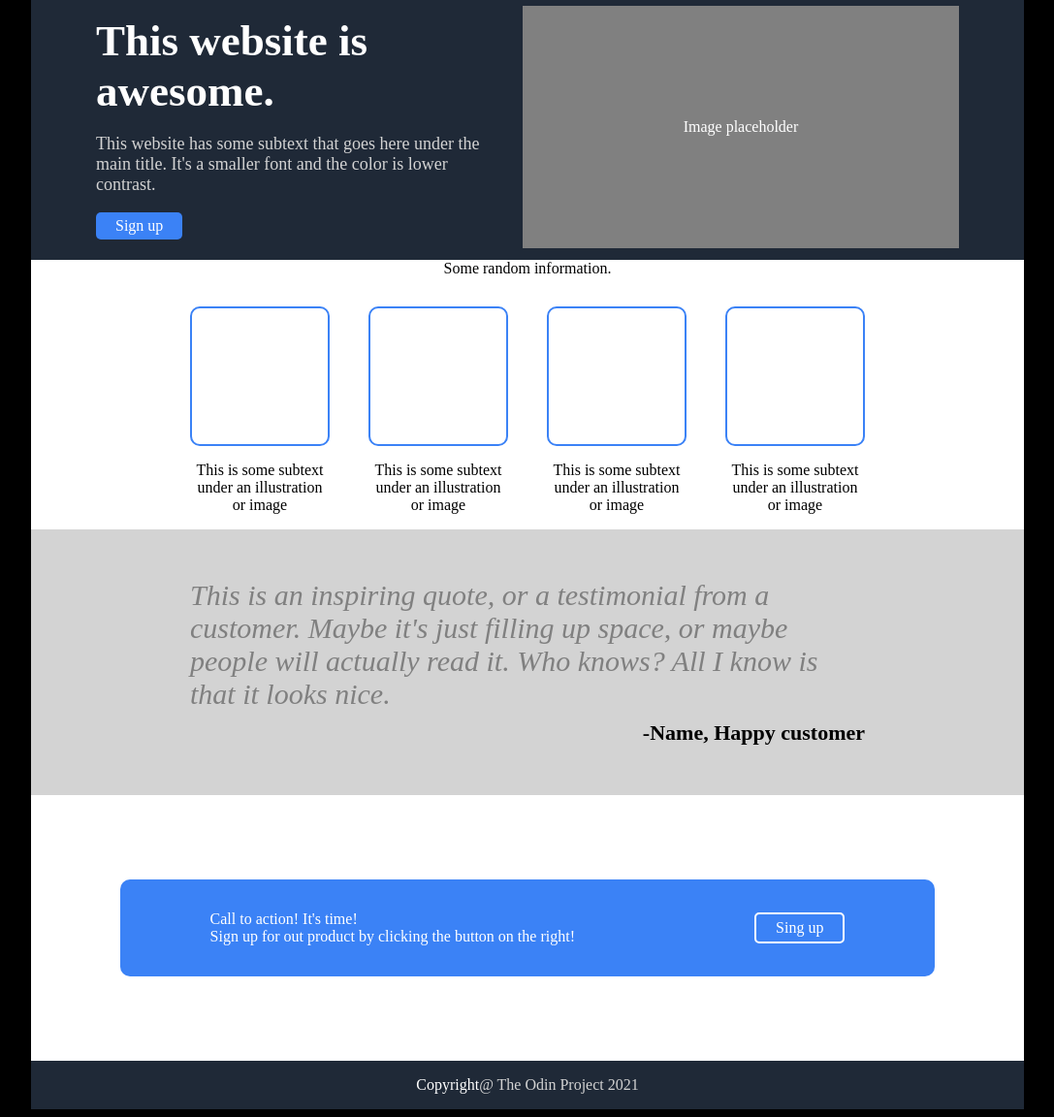
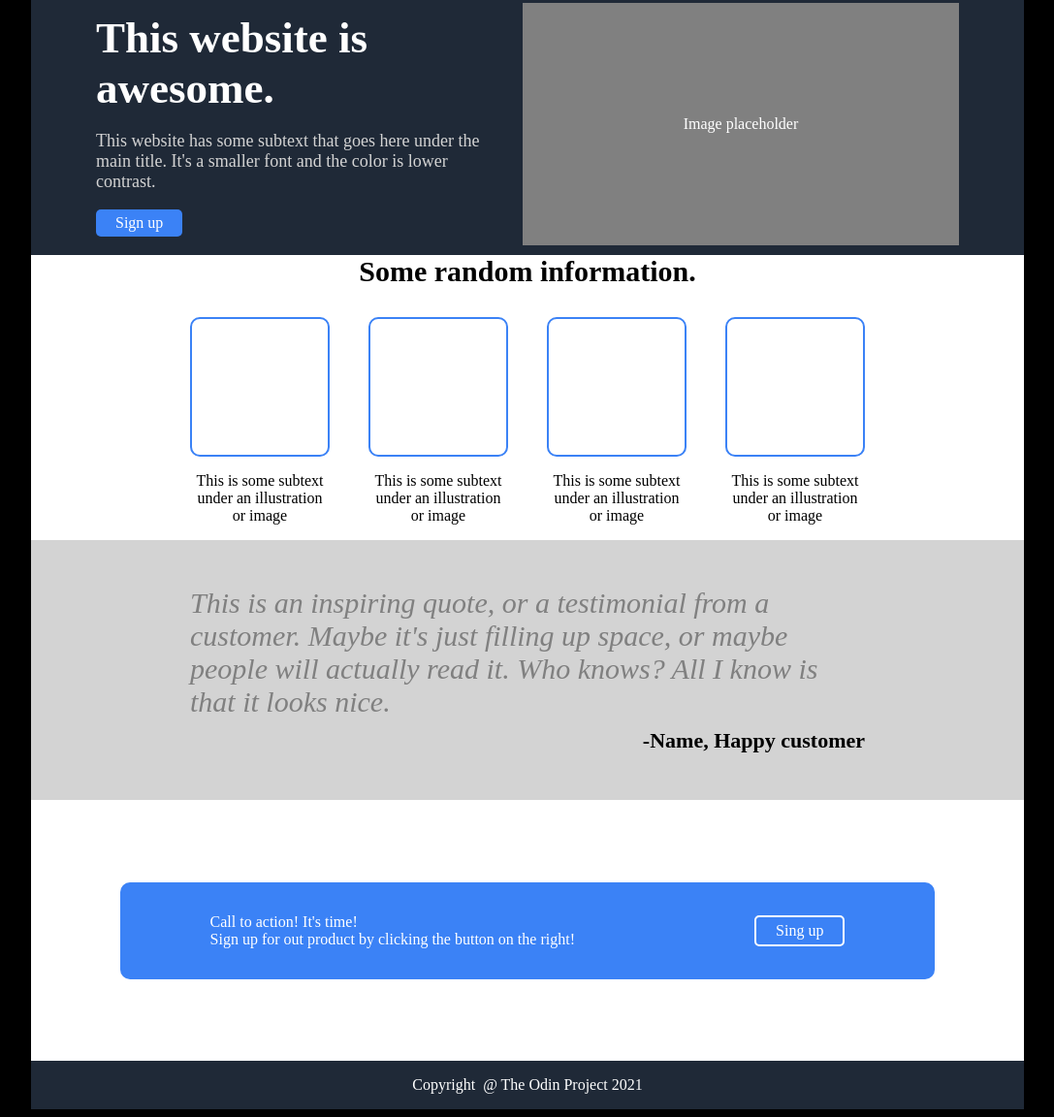
Before and after one commit to nicknstv/landing-page, a plain HTML site: page index.html in a window 1280 px wide. Shown: the part 64-1216 px from the top of the page at 97% size, without its empty margins (104-1191 px from the left). Drawn offline with Linux system fonts and the light colour scheme.

Commit message:
Added a &nbsp to add " " between text in footer

```diff
--- a/index.html
+++ b/index.html
@@ -40,7 +40,7 @@
                 </div>
 
                 <div class="flex-container random-info">
-                    <div class="randon-info-h">
+                    <div class="random-info-h">
                         Some random information.
                     </div>
                     <div class="flex-container boxes">
@@ -109,7 +109,7 @@
             </div>
 
             <div class="footer flex-container">
-                <span>Copyright </span> <a href="#">@ The Odin Project 2021</a>
+                <span>Copyright &nbsp</span> <a href="#" id="footer">@ The Odin Project 2021</a>
             </div>
 
         </div>
```
